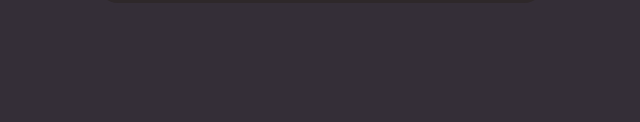
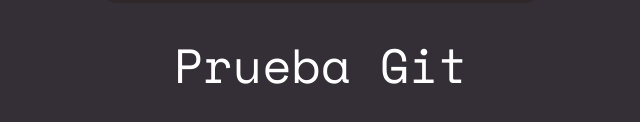
Before and after one commit to TheDali/TallerG, a plain HTML site: page index.html in a window 1280 px wide. Shown: the part 578-700 px from the top of the page, without its empty margins (319-959 px from the left). Drawn offline with nearby package versions, Linux system fonts and the light colour scheme.

Commit message:
agregar titulo

```diff
--- a/index.html
+++ b/index.html
@@ -17,6 +17,8 @@
     <button type="button" class="btn">
       <a href="https://github.com/" target="_blank">Click aquí para ir a GitHub!</a>
     </button>
+
+    <h1>Prueba Git</h1>
   </div>
 </body>
 </html>
```
